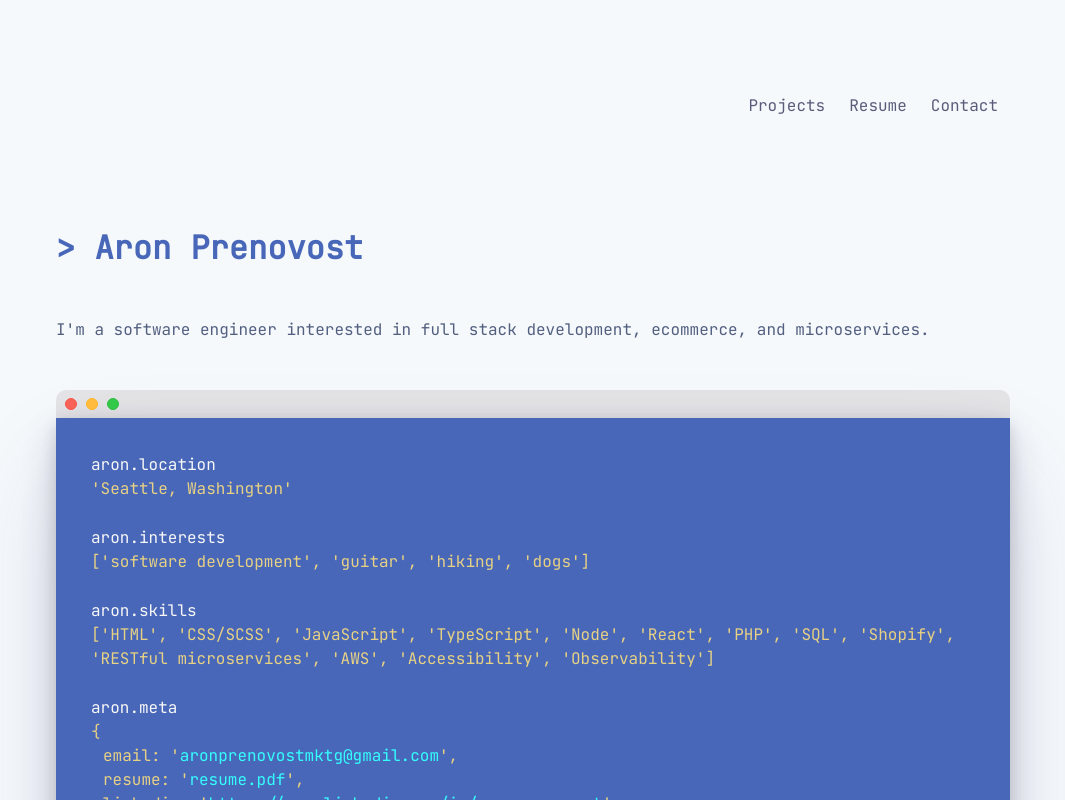
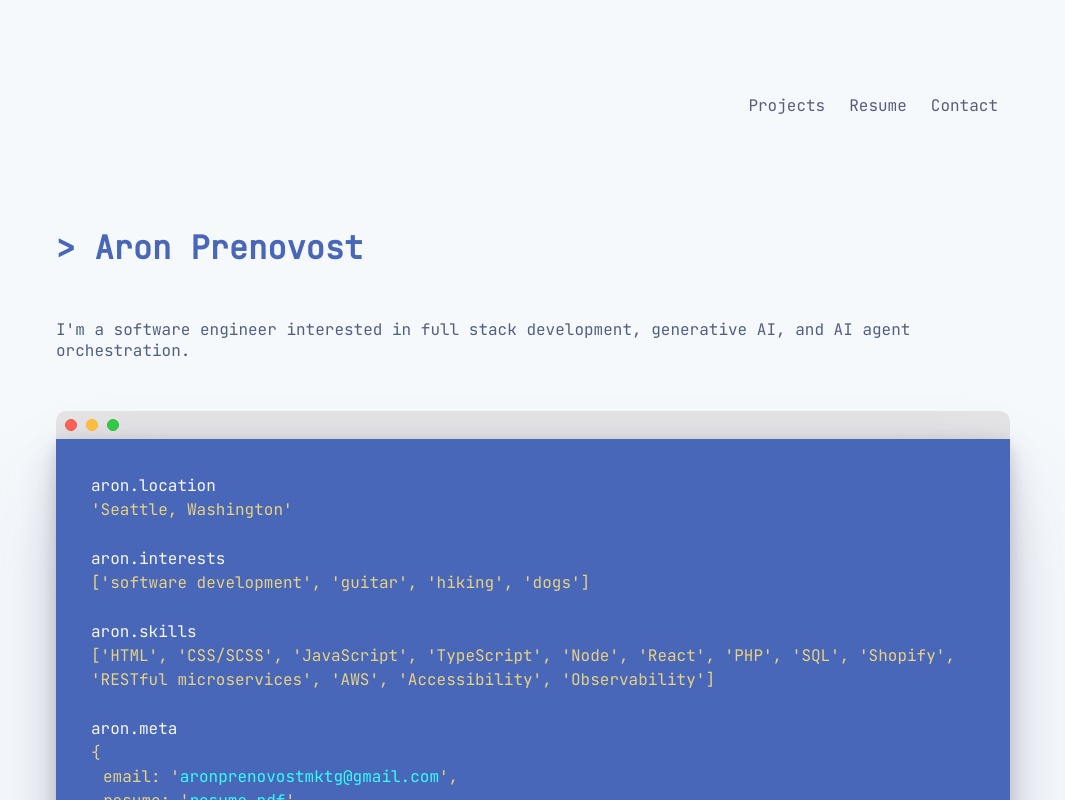
Before and after one commit to AroniasPrenovost/site, a React (Create React App) app: page / in a window 1280 px wide. Shown: the top 800 px of the page, without its empty margins (107-1172 px from the left). Built offline with nearby package versions, Linux system fonts and the light colour scheme; no server answers.

Commit message:
Update About.tsx

```diff
--- a/src/Components/About.tsx
+++ b/src/Components/About.tsx
@@ -2,7 +2,7 @@ import React from 'react';
 const About = () => {
   return (
     <div className='info-container'>
-      <p>I'm a software engineer interested in full stack development, ecommerce, and microservices.</p>
+      <p>I'm a software engineer interested in full stack development, generative AI, and AI agent orchestration.</p>
     </div>
   );
 };
```
